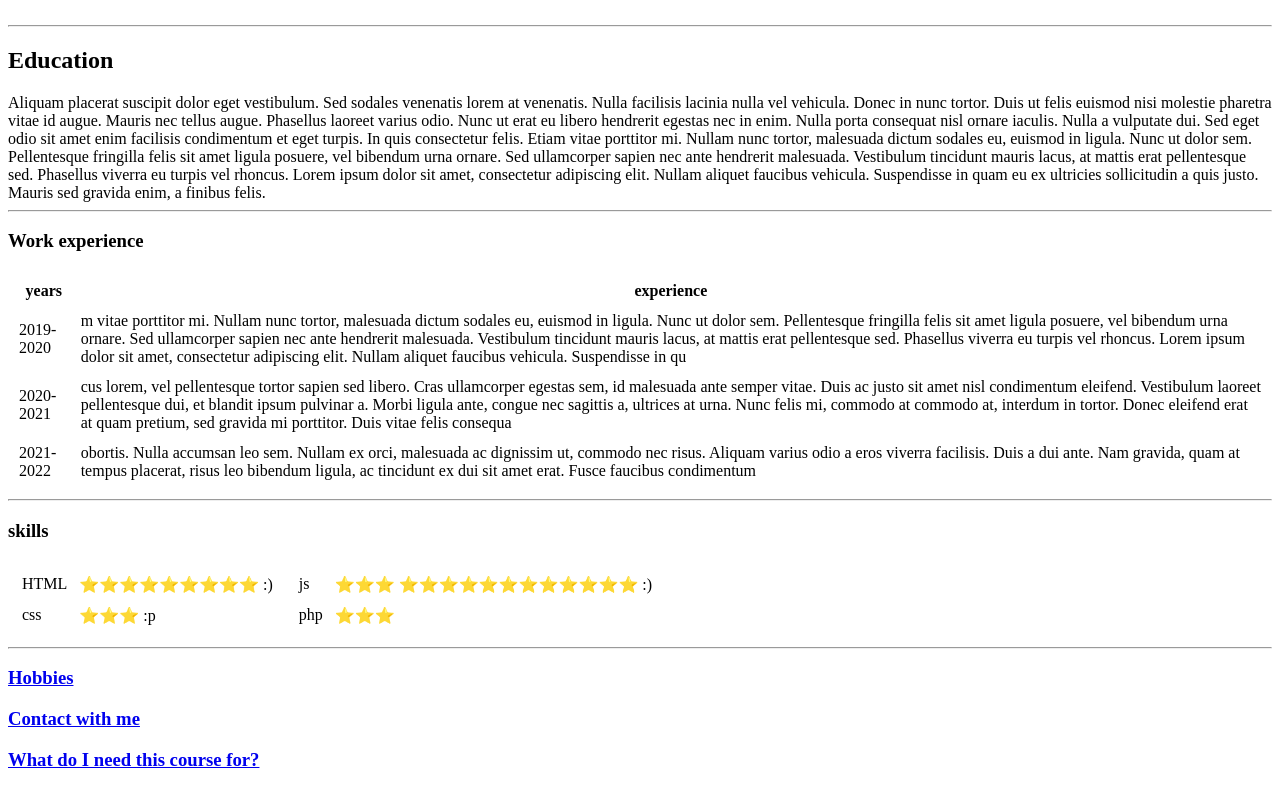
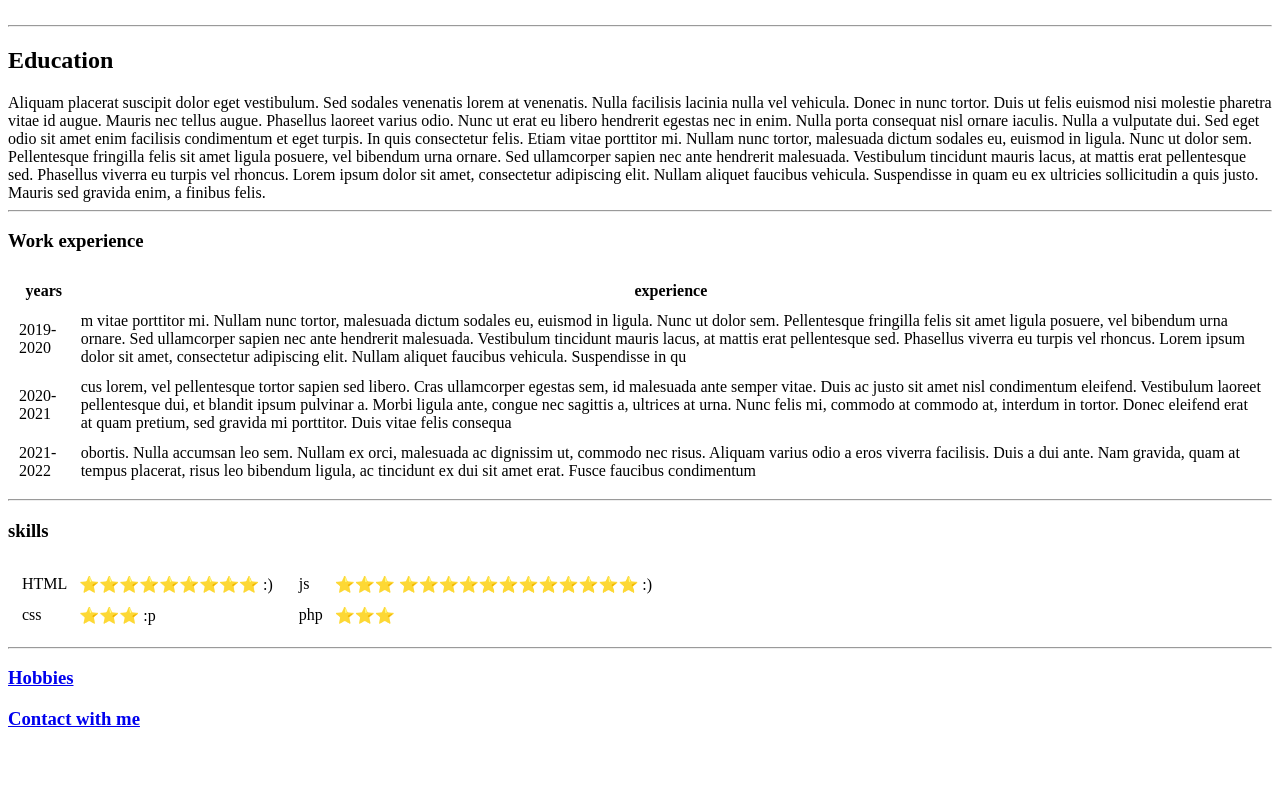
Before and after one commit to ernest52/cv, a plain HTML site: page index.html in a window 1280 px wide. Shown: the part 381-1170 px from the top of the page. After the commit the page ends 1130 px from the top, so only its background shows below. Drawn offline with Linux system fonts and the light colour scheme.

Commit message:
Update index.html

```diff
--- a/index.html
+++ b/index.html
@@ -113,7 +113,7 @@ Etiam vitae porttitor mi. Nullam nunc tortor, malesuada dictum sodales eu, euism
 <hr>
 <h3><a href="hobbies.html">Hobbies</a></h3>
 <h3><a href="conctact.html">Contact with me </a></h3>
-<h3><a href="whyDoIDoThis.pdf">What do I need this course for?</a></h3>
+
 
 
 
```
